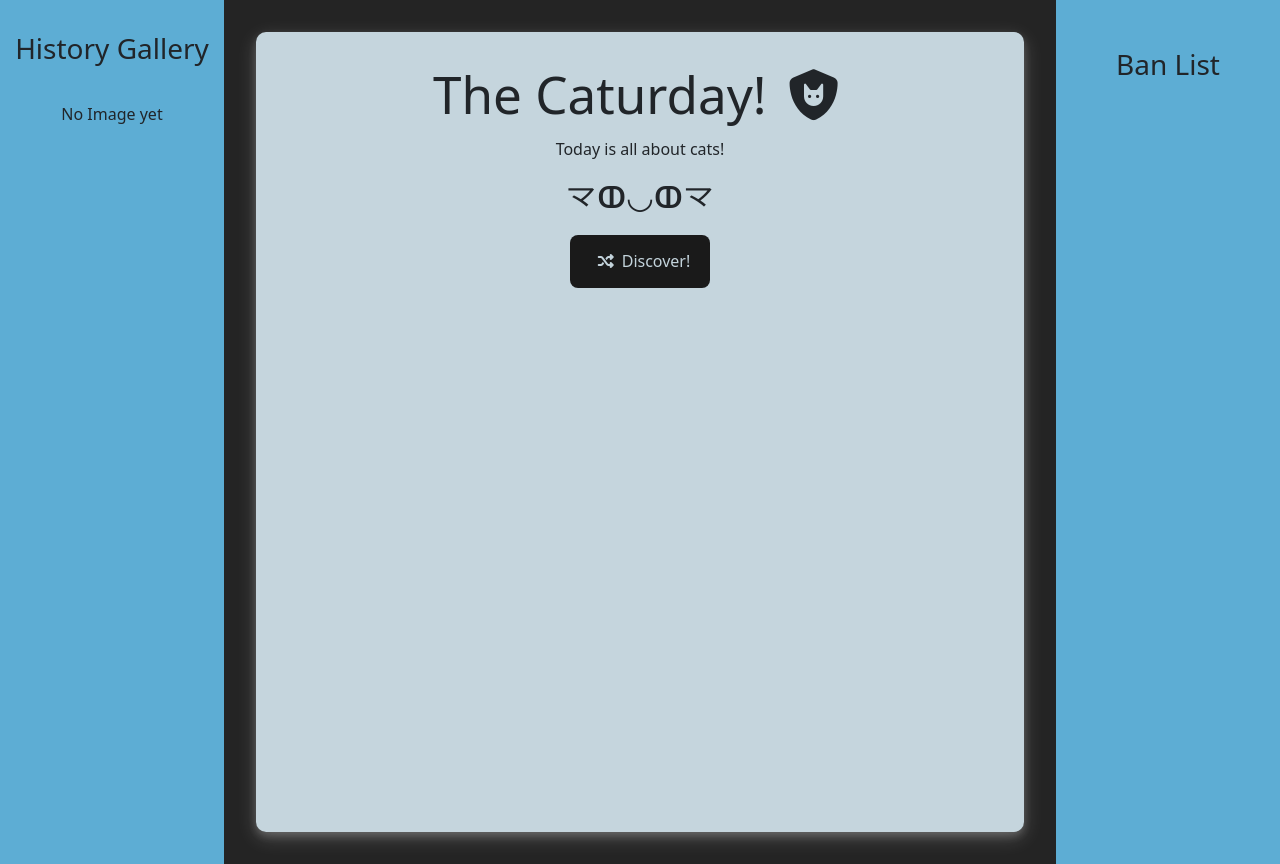
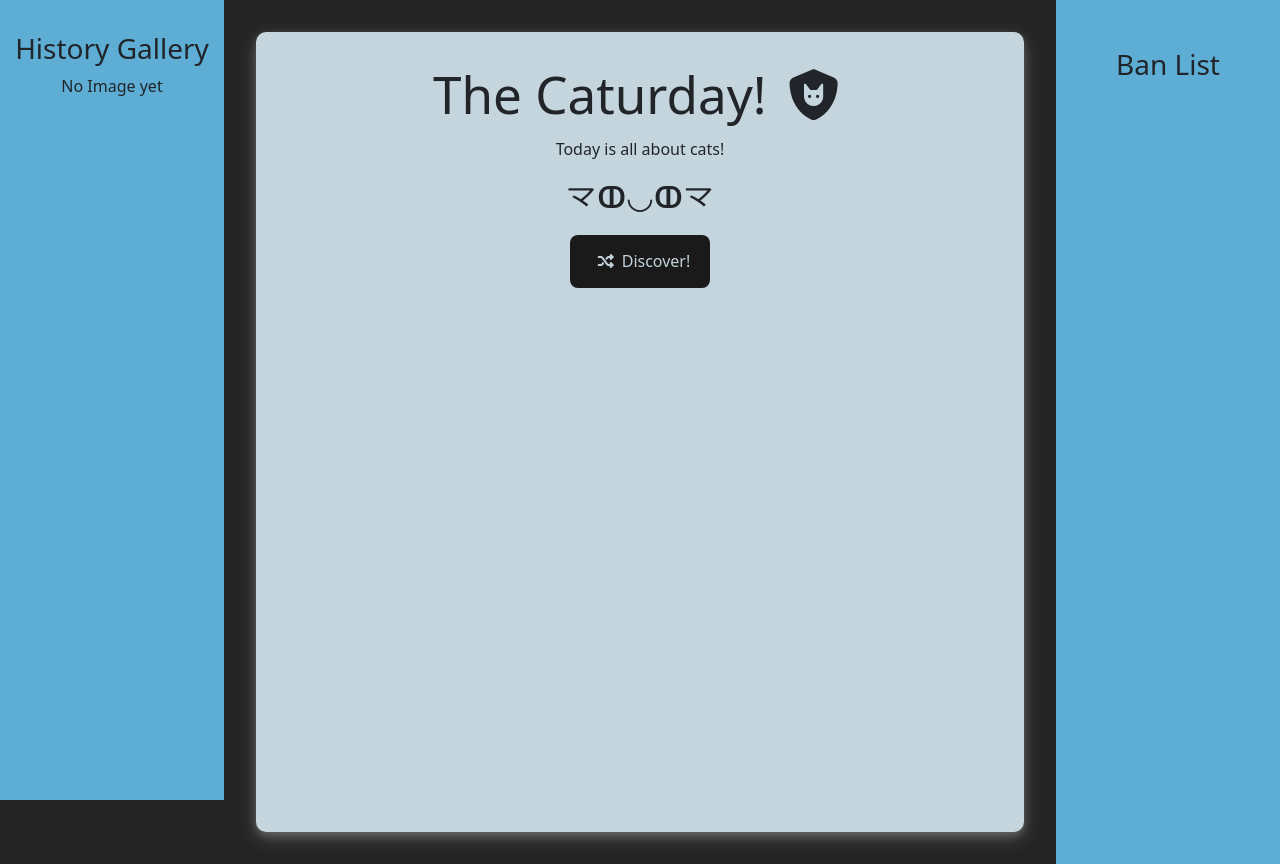
Before and after one commit to trucdg/codePath-project4, a React (Vite) app in the folder caturday/: page / in a window 1280 px wide. Built offline with nearby package versions, Linux system fonts and the light colour scheme.

Commit message:
add scroll bar to the gallery div

```diff
--- a/caturday/src/component/HistoryGallery.css
+++ b/caturday/src/component/HistoryGallery.css
@@ -2,10 +2,13 @@
   background-color: rgba(102, 193, 238, 0.87);
   font-weight: 400;
   padding: 2em 0;
+  overflow: scroll;
+  overflow-y: auto;
+  max-height: 100vh;
+  overflow-x: hidden;
 }
-.gallery h3 {
-  padding-bottom: 1em;
-}
+
 .gallery-image {
   width: 100px;
+  margin-top: 2em;
 }
```
